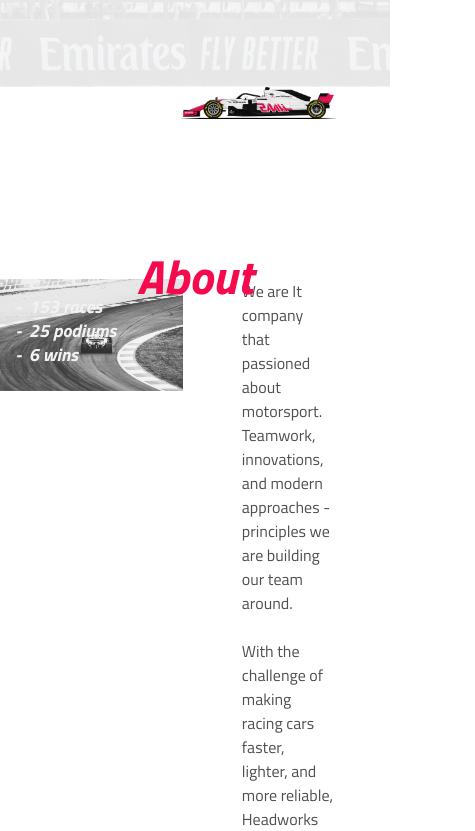
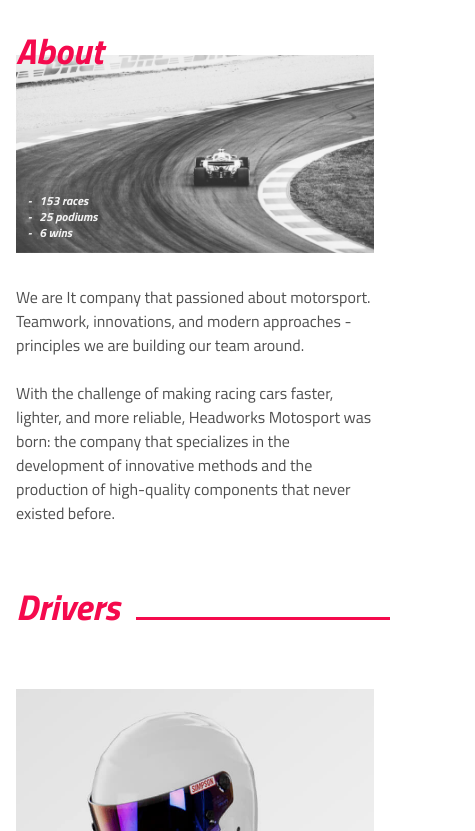
Before and after one commit to SevenTrio/headworks-f1, a website: page app/index.html in a window 390 px wide. Shown: the part 369-1200 px from the top of the page, 475 px wide, since content can reach past the window. Drawn offline with Linux system fonts and the light colour scheme.

Commit message:
mobile version

```diff
--- a/app/scss/about/about.scss
+++ b/app/scss/about/about.scss
@@ -2,7 +2,7 @@
 	@include wrapper();
 	display: flex;
 	position: relative;
-	margin-top: 192px;
+	margin-top: 184px;
 	&:before {
 		position: absolute;
 		top: -34px;
@@ -16,12 +16,37 @@
 		line-height: 64px;
 		text-align: center;
 		color: $accent;
+
+		@include to($break_md) {
+			left: 16px;
+			width: calc(100% - 32px);
+			font-size: 36px;
+			font-style: italic;
+			font-weight: 700;
+			line-height: 60px;
+			text-align: left;
+		}
 	}
 }
 
 .about__wrapper {
 	@include row-flex();
 	margin-left: -48px;
+
+	@include to($break_md) {
+		margin-left: -12px;
+	}
+}
+
+.about__achievements {
+	@include col();
+	// @include size(6);
+	@include u-size(6, 12, 6px);
+
+	@include to($break_md) {
+		@include col();
+		@include size(12);
+	}
 }
 
 .about__description {
@@ -31,7 +56,15 @@
 	display: flex;
 	flex-direction: column;
 	justify-content: center;
-	width: calc(100% / 12 * 4 - 12px - 36px) !important;
+	width: calc(100% / 12 * 4 - 12px - 36px);
+
+	@include to($break_md) {
+		@include col();
+		@include size(12);
+		@include shift-left(0);
+		@include shift-right(0);
+		margin-top: 32px;
+	}
 }
 
 .about__text {
--- a/app/scss/about/achievements.scss
+++ b/app/scss/about/achievements.scss
@@ -1,9 +1,3 @@
-.achievements {
-	@include col();
-	// @include size(6);
-	@include u-size(6, 12, 6px);
-}
-
 .achievements__wrapper {
 	position: relative;
 }
@@ -18,6 +12,11 @@
 	left: 36px;
 	bottom: 24px;
 	z-index: 10;
+
+	@include to($break_sm) {
+		left: 12px;
+		bottom: 12px;
+	}
 }
 
 .achievements__list-item {
@@ -30,4 +29,11 @@
 		content: "-";
 		padding-right: 8px;
 	}
+
+	@include to($break_sm) {
+		font-size: 12px;
+		font-style: italic;
+		font-weight: 600;
+		line-height: 16px;
+	}
 }
--- a/app/scss/car/car.scss
+++ b/app/scss/car/car.scss
@@ -3,6 +3,10 @@
 
 	overflow: hidden;
 	margin-top: 150px;
+
+	@include to($break_md) {
+		margin-top: 50px;
+	}
 }
 
 .car__headline {
@@ -20,6 +24,18 @@
     margin-right: -100%;
     right: -32px;
     background-color: $accent;
+
+		@include to($break_md) {
+			height: 3px;
+			right: -16px;
+		}
+	}
+
+	@include to($break_md) {
+		font-size: 36px;
+		font-style: italic;
+		font-weight: 700;
+		line-height: 64px;
 	}
 }
 
@@ -32,17 +48,32 @@
 	@include size(11);
 	@include shift-left(1);
 
+	@include to($break_md) {
+		@include col();
+		@include size(12);
+		@include shift-left(0);
+	}
 }
 
 .car__container {
 	@include row-flex();
 	padding: 40px 0;
+
+	@include to($break_md) {
+		position: relative;
+		padding: 68px 0 0 0;
+	}
 }
 
 .car__image-wrapper {
 	@include col();
 	@include size(9.81818181);
 	position: relative;
+
+	@include to($break_md) {
+		@include col();
+		@include size(12);
+	}
 }
 
 .car__image {
@@ -61,12 +92,29 @@
 	font-weight: 600;
 	line-height: 24px;
 	background-color: rgba(#F2F2F2, 0.4);
+
+	@include to($break_md) {
+		position: relative;
+		margin-top: 10px;
+		padding: 0;
+		font-size: 12px;
+		font-weight: 600;
+		line-height: 20px;
+		background: none;
+	}
 }
 
 .car__statistics {
 	@include col();
 	@include size(2.18181819);
 	margin-top: 80px;
+
+	@include to($break_md) {
+		@include col();
+		@include size(12);
+		position: absolute;
+		top: -56px;
+	}
 }
 
 .car-statistics__list-item {
@@ -74,12 +122,24 @@
 	font-style: italic;
 	font-weight: 700;
 	line-height: 24px;
+	@include to($break_md) {
+		font-size: 12px;
+		font-style: italic;
+		font-weight: 600;
+		line-height: 16px;
+	}
 }
 
 .car__details {
 	@include col();
 	@include size(8.72727272);
 	margin-top: 48px;
+
+	@include to($break_md) {
+		@include col();
+		@include size(12);
+		margin-top: 40px;
+	}
 }
 
 .car-details__container {
@@ -89,10 +149,25 @@
 .car-details__column {
 	@include col();
 	@include size(6);
+
+	@include to($break_md) {
+		@include col();
+		@include size(12);
+		margin-bottom: 40px;
+		&:last-child {
+			margin-bottom: 0;
+		}
+	}
 }
 
 .car-details__list-item {
 	font-size: 16px;
 	font-weight: 400;
 	line-height: 24px;
+
+	@include to($break_md) {
+		font-size: 14px;
+		font-weight: 400;
+		line-height: 22px;
+	}
 }
--- a/app/scss/drivers/driver.scss
+++ b/app/scss/drivers/driver.scss
@@ -1,6 +1,10 @@
 .driver {
 	@include row-flex();
 	margin-top: 102px;
+
+	@include to($break_md) {
+		margin-top: 50px;
+	}
 }
 
 .driver__wrapper {
@@ -8,11 +12,23 @@
 	@include size(9);
 	@include shift-left(0);
 	@include shift-right(3);
+
+	@include to($break_md) {
+		@include col();
+		@include size(12);
+		@include shift-left(0);
+		@include shift-right(0);
+	}
 }
 
 .driver__wrapper_revers {
 	@include shift-left(1);
 	@include shift-right(2);
+
+	@include to($break_md) {
+		@include shift-left(0);
+		@include shift-right(0);
+	}
 }
 
 .driver__container {
@@ -27,6 +43,14 @@
   	left: 12px;
     height: 2px;
     background-color: #BDBDBD;
+
+		@include to($break_sm) {
+			display: none;
+		}
+	}
+
+	@include to($break_sm) {
+		padding: 0;
 	}
 }
 
@@ -34,6 +58,23 @@
 	@include col();
 	@include size(5.33333332);
 	height: auto;
+
+	@include to($break_sm) {
+		@include col();
+		@include size(12);
+	}
+}
+
+.driver__image_revers {
+	@include to($break_sm) {
+		display: none;
+	}
+}
+
+.driver__image_for-mobile {
+	@include from($break_sm + 1px) {
+		display: none;
+	}
 }
 
 .driver__info {
@@ -41,6 +82,11 @@
 	@include size(6.66666665);
 	display: flex;
 	flex-direction: column;
+
+	@include to($break_sm) {
+		@include col();
+		@include size(12);
+	}
 }
 
 .driver__basic-info {
@@ -56,10 +102,23 @@
 	font-weight: 400;
 	line-height: 24px;
 	color: $gray_2;
+
+	@include to($break_sm) {
+		margin-top: 16px;
+		border-bottom: 1px solid #BDBDBD;
+		font-size: 14px;
+		font-style: italic;
+		font-weight: 600;
+		line-height: 32px;
+	}
 }
 
 .driver__rank_revers {
 	justify-content: flex-end;
+
+	@include to($break_sm) {
+		justify-content: start;
+	}
 }
 
 .driver__name {
@@ -70,16 +129,31 @@
 	font-weight: 700;
 	line-height: 56px;
 	color: $gray_1;
+
+	@include to($break_sm) {
+		font-size: 28px;
+		font-style: italic;
+		font-weight: 700;
+		line-height: 64px;
+	}
 }
 
 .driver__name_revers {
 	justify-content: flex-end;
+
+	@include to($break_sm) {
+		justify-content: start;
+	}
 }
 
 .driver__detailed-info {
 	@include row-flex();
 	display: flex;
 	margin-top: auto;
+
+	@include to($break_sm) {
+		margin-top: 12px;
+	}
 }
 
 .driver-details__column {
@@ -87,6 +161,15 @@
 	line-height: 24px;
 	b {
 		font-weight: 600;
+	}
+
+	@include to($break_sm) {
+		font-size: 12px;
+		font-weight: 600;
+		line-height: 20px;
+		b {
+			font-weight: 700;
+		}
 	}
 }
 
--- a/app/scss/drivers/drivers.scss
+++ b/app/scss/drivers/drivers.scss
@@ -3,6 +3,10 @@
 
 	overflow: hidden;
 	margin-top: 150px;
+
+	@include to($break_md) {
+		margin-top: 50px;
+	}
 }
 
 .drivers__headline {
@@ -20,6 +24,18 @@
 		margin-right: -100%;
 		right: -32px;
 		background-color: $accent;
+
+		@include to($break_md) {
+			height: 3px;
+			right: -16px;
+		}
+	}
+
+	@include to($break_md) {
+		font-size: 36px;
+		font-style: italic;
+		font-weight: 700;
+		line-height: 64px;
 	}
 }
 
--- a/app/scss/footer/footer.scss
+++ b/app/scss/footer/footer.scss
@@ -2,6 +2,11 @@
 	margin-top: 80px;
 	padding: 44px 0;
 	background-color: $gray_1;
+
+	@include to($break_sm) {
+		margin-top: 56px;
+		padding: 30px 0;
+	}
 }
 
 .footer__wrapper {
@@ -15,10 +20,19 @@
 .footer__info {
 	@include col();
 	@include size(5);
+
+	@include to($break_sm) {
+		@include col();
+		@include size(12);
+	}
 }
 
 .footer__logo {
 	height: 56px;
+
+	@include to($break_sm) {
+		height: 48px;
+	}
 }
 
 .footer__about-company {
@@ -32,14 +46,39 @@
 	@include col();
 	@include size(2);
 	@include shift-left(1);
+
+	@include to($break_sm) {
+		@include col();
+		@include size(12);
+		@include shift-left(0);
+	}
+}
+
+.footer-menu__list {
+	display: flex;
+	flex-direction: column;
+	padding-right: 16px;
+
+	@include to($break_sm) {
+		flex-direction: row;
+		justify-content: space-between;
+		margin: 30px 0;
+	}
 }
 
 .footer-menu__list-item {
+	display: flex;
 	margin-bottom: 8px;
 	font-size: 16px;
 	font-weight: 600;
 	line-height: 32px;
 	color: $gray_6;
+
+	@include to($break_sm) {
+		font-size: 18px;
+		font-weight: 600;
+		line-height: 32px;
+	}
 }
 
 .footer-menu__link {
@@ -55,6 +94,12 @@
 	@include col();
 	@include size(3);
 	@include shift-left(1);
+
+	@include to($break_sm) {
+		@include col();
+		@include size(12);
+		@include shift-left(0);
+	}
 }
 
 .contact-form__input {
@@ -69,11 +114,21 @@
 	&::placeholder {
 		color: $gray_6;
 	}
+
+	@include to($break_sm) {
+		font-size: 16px;
+		font-weight: 600;
+		line-height: 34px;
+	}
 }
 
 .contact-form__email {
 	height: 30px;
 	margin-bottom: 10px;
+
+	@include to($break_sm) {
+		height: 36px;
+	}
 }
 
 .contact-form__message {
@@ -96,4 +151,12 @@
 	&:hover {
 		background-color: lighten($gray_2, 5%);
 	}
+
+	@include to($break_sm) {
+		height: 44px;
+		padding: 5px 8px;
+		font-size: 16px;
+		font-weight: 700;
+		line-height: 34px;
+	}
 }
--- a/app/scss/header/header-content/company.scss
+++ b/app/scss/header/header-content/company.scss
@@ -11,6 +11,11 @@
 .company__text-container {
 	@include shift-left(1);
 	margin-top: 88px;
+
+	@include to($break_md) {
+		@include shift-left(0);
+		margin-top: 56px;
+	}
 }
 
 .company__description {
@@ -19,6 +24,12 @@
 	font-weight: 700;
 	line-height: 32px;
 	color: $gray_1;
+
+	@include to($break_md) {
+		font-size: 10px;
+		font-weight: 600;
+		line-height: 21px;
+	}
 }
 
 .company__headline {
@@ -28,6 +39,13 @@
 	font-weight: 700;
 	line-height: 66px;
 	color: $accent;
+
+	@include to($break_md) {
+		margin: 0;
+		font-size: 48px;
+		font-weight: 700;
+		line-height: 42px;
+	}
 }
 
 .company__tagline {
@@ -36,6 +54,12 @@
 	line-height: 32px;
 	text-align: right;
 	color: $gray_1;
+
+	@include to($break_md) {
+		font-size: 12px;
+		font-weight: 600;
+		line-height: 21px;
+	}
 }
 
 .company__car-container {
@@ -44,6 +68,12 @@
 	@include shift-left(5);
 	align-self: flex-end;
 	transform: translate(0, 32px);
+
+	@include to($break_sm) {
+		@include col();
+		@include size(9);
+		@include shift-left(0);
+	}
 }
 
 .company__car-img {
--- a/app/scss/header/header-content/header-content.scss
+++ b/app/scss/header/header-content/header-content.scss
@@ -4,6 +4,14 @@
 	background-size: cover;
 	background-position: bottom;
 	background-image: url("../img/hw-header-background.jpg");
+	background-repeat: no-repeat;
+
+	@include to($break_md) {
+		height: 184px;
+		background-size: auto 104px;
+		background-position: top;
+		background-repeat: repeat-x;
+	}
 }
 
 @import "company.scss";
--- /dev/null
+++ b/app/scss/header/header-upper/hamburger-menu.scss
@@ -0,0 +1,16 @@
+.hamburger-menu {
+
+}
+
+.hamburger-menu__button {
+	display: flex;
+	justify-content: center;
+	align-items: center;
+	margin-right: 16px;
+	padding: 6px 3px;
+}
+
+.hamburger-menu__image {
+	width: 18px;
+	height: 12px;
+}
--- a/app/scss/header/header-upper/header-upper.scss
+++ b/app/scss/header/header-upper/header-upper.scss
@@ -13,13 +13,26 @@
 	align-items: center;
 }
 
+.header-upper__hamburger-menu {
+
+}
+
 .header-upper__menu {
 	margin-left: auto;
+
+	@include to($break_md) {
+		display: none;
+	}
 }
 
 .header-upper__contact {
 	margin-left: 48px;
+
+	@include to($break_md) {
+		margin-left: auto;
+	}
 }
 
+@import "hamburger-menu.scss";
 @import "contact.scss";
 @import "menu.scss";
```
Also changed, not shown: app/index.html (+15 -8 lines), app/css/styles.min.css, app/img/hw-hamburger-menu.svg (added).
